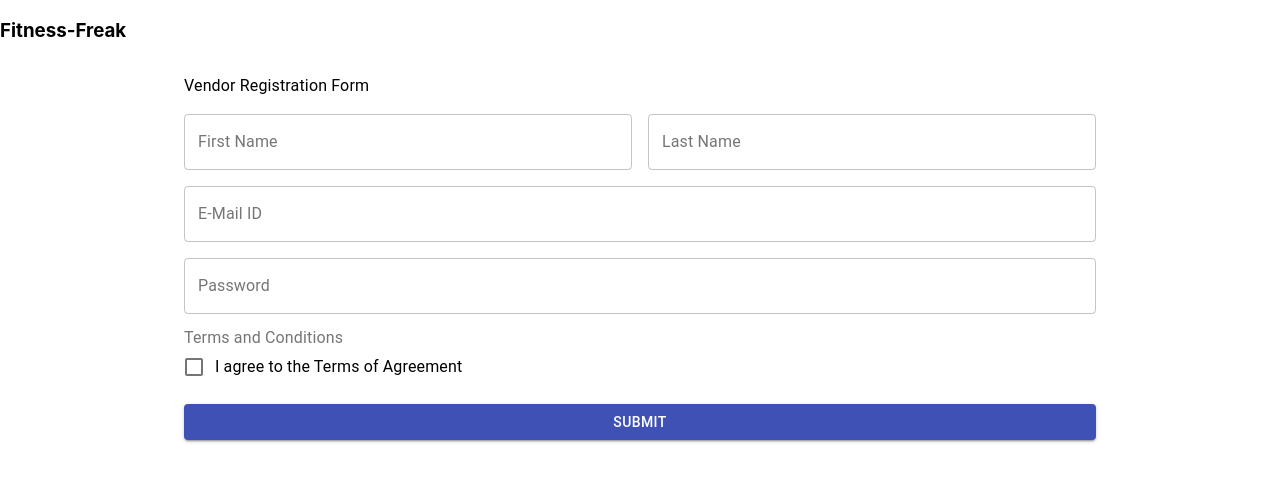
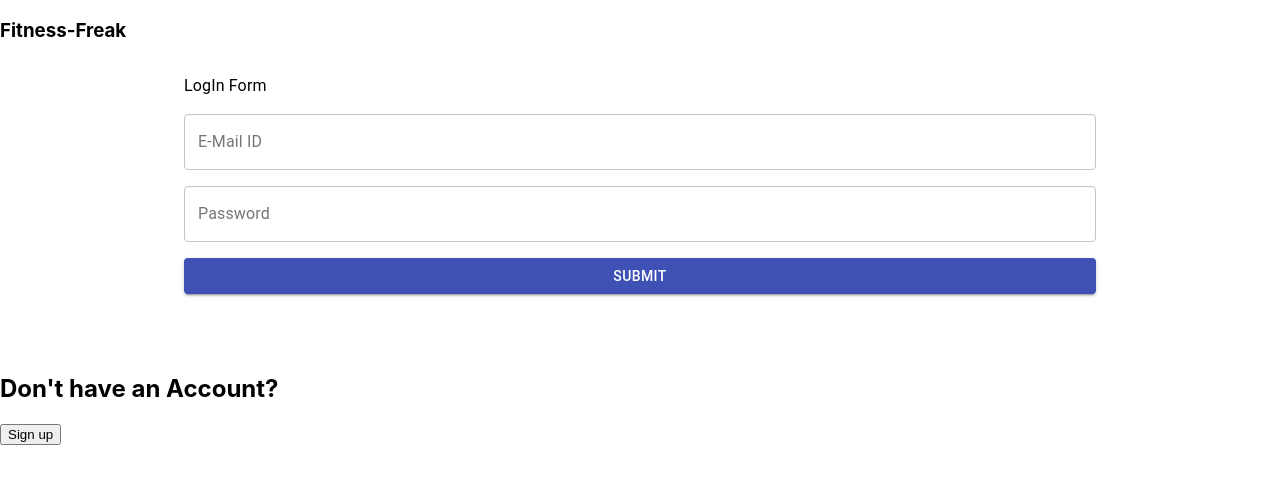
Before and after one commit to Ranjit-nineleaps/Fitness_WebApp_FrontEnd, a React (Create React App) app in the folder fitness-freak/: page /login in a window 1280 px wide. Shown: the top 484 px of the page. Built offline with nearby package versions, Linux system fonts and the light colour scheme.

Commit message:
API setup done

```diff
--- a/fitness-freak/src/App.js
+++ b/fitness-freak/src/App.js
@@ -1,13 +1,18 @@
-import Homepage from './Pages/Homepage';
-import VendorDashboard from './Components/Vendor/Dashboard/VendorDashboard';
+import Homepage from "../src/Pages/Homepage";
+import {BrowserRouter as Router , Route , Switch , Link} from "react-router-dom";
 import SignupVendor from './Pages/Signup/SignupVendor'
+import Login from '../src/Pages/Login/Login';
+import VendorDashboard from "./Components/Vendor/Dashboard/VendorDashboard";
 function App() {
   return (
-    <div className="App">
-      {/* <Homepage/> */}
-      {/* <VendorDashboard /> */}
-      <SignupVendor />
-    </div>
+    <Router>
+      <Switch>
+        <Route exact path ="/login" component ={Login}/>
+        <Route exact path ="/" component ={Homepage}/>
+        <Route exact path ="/Signupvendor" component = {SignupVendor}/>
+        <Route exact path = "/VendorDashboard" component={VendorDashboard} />
+      </Switch>
+    </Router>
   );
 }
 
--- a/fitness-freak/src/Components/HomeMain/HomeMain.css
+++ b/fitness-freak/src/Components/HomeMain/HomeMain.css
@@ -1,7 +1,7 @@
 .image {
   display: flex;
   background: url("../../Assets/images/homepageImg.jpg") no-repeat center;
-  height: 90vh;
+  height: 100vh;
   color: #fff;
   min-height: 400px;
   background-size: cover;
--- a/fitness-freak/src/Components/HomeMain/HomeMain.js
+++ b/fitness-freak/src/Components/HomeMain/HomeMain.js
@@ -1,8 +1,10 @@
 import React from "react";
 import "./HomeMain.css";
-import login from '../../Pages/Login/Login'
-import SignupVendor from "../../Pages/Signup/SignupVendor";
+
 function HomeMain() {
+  const handleClick = () => {
+    window.location="/login"
+  }
   return (
     <div className="image">
         <div className="text1">
@@ -12,8 +14,8 @@ function HomeMain() {
         <h2>YOU ARE A??</h2>
       </div>
       <div className="buttons">
-          <button>Fitness Enthusiast</button>
-          <button>Vendor</button>
+          <button onClick={handleClick}>Fitness Enthusiast</button>
+          <button onClick={handleClick}>Vendor</button>
         </div>
     </div>
   );
--- a/fitness-freak/src/Pages/Login/Login.js
+++ b/fitness-freak/src/Pages/Login/Login.js
@@ -8,6 +8,11 @@ import Textfield from '../../Components/FormsUI/TextFieldWrapper';
 import PasswordTextfield from '../../Components/FormsUI/PasswordTextfield';
 import Button from '../../Components/FormsUI/FormButton';
 import swal from 'sweetalert';
+import{useNavigate} from 'react-router-dom';
+
+const handleClick = () => {
+  window.location="/SignupVendor"
+}
 
 const useStyles = makeStyles((theme) => ({
   formWrapper: {
@@ -65,6 +70,7 @@ function Login(){
                   //console.log("Successful!!!",response);
                   if(response.data.email){
                     swal("Success!!!", "Welcome to Fitness-Freak", "success")
+                    window.location="/VendorDashboard"
                   } else{
                     swal("Failed!!!", "Check Your Credentials Again", "error")
                   }
@@ -107,7 +113,7 @@ function Login(){
                   </Grid>
 
                   <Grid item xs={12}>
-                    <Button>
+                    <Button >
                       Submit
                     </Button>
                   </Grid>
@@ -120,6 +126,10 @@ function Login(){
 
           </div>
         </Container>
+        <div>
+          <h2>Don't have an Account?</h2>
+          <button onClick={handleClick}>Sign up</button>
+        </div>
       </Grid>
     </Grid>
   );
--- a/fitness-freak/src/Pages/Signup/SignupVendor.js
+++ b/fitness-freak/src/Pages/Signup/SignupVendor.js
@@ -42,7 +42,9 @@ const validationSchema = Yup.object().shape({
     .required('The terms and conditions must be accepted.'),
 });
 
-
+const handleClick = () => {
+  window.location="/login"
+}
 
 function SignupVendor(){
   const classes = useStyles();
@@ -81,6 +83,7 @@ function SignupVendor(){
                     //console.log("Successful!!!",response);
                     if(response.data.email){
                       swal("Success!!!", "You are now a Registered User", "success")
+                      window.location="/login"
                     } else{
                       swal("Failed!!!", "You are Already a Registered User", "error")
                     }
@@ -163,6 +166,10 @@ function SignupVendor(){
 
             </div>
           </Container>
+          <div>
+          <h2>Already have an Account?</h2>
+          <button onClick={handleClick}>Log In</button>
+        </div>
         </Grid>
       </Grid>
 
```
